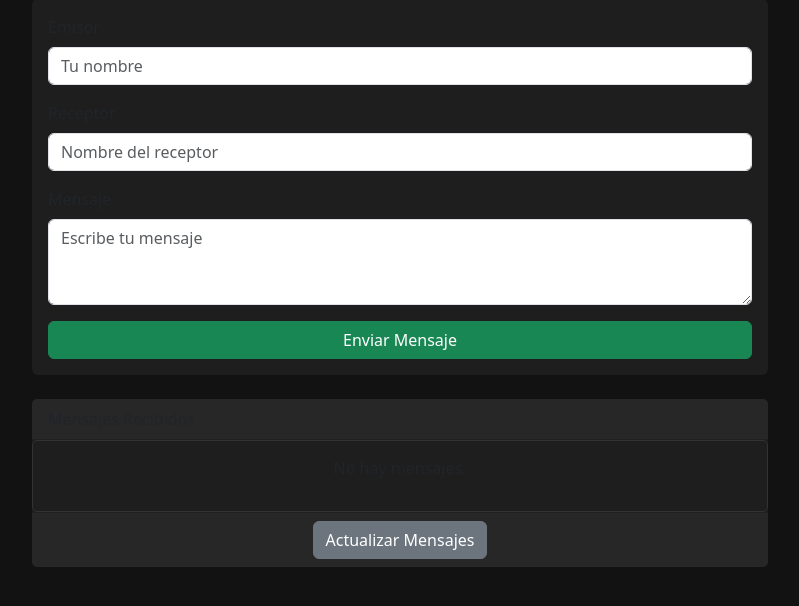
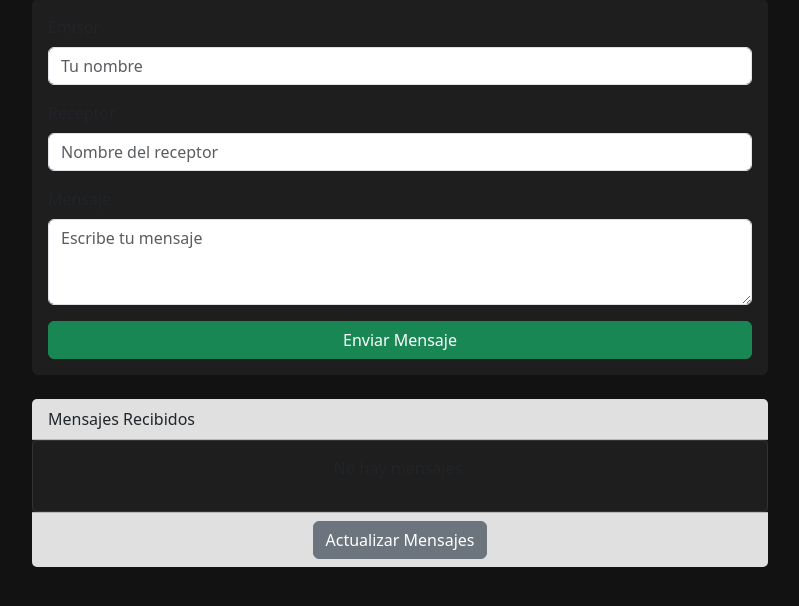
Before and after one commit to Aldo299/Mensajeria, a Flask app: page /app2 in a window 1280 px wide. Shown: the part 97-703 px from the top of the page, without its empty margins (240-1039 px from the left). Run offline with Flask 2, Linux system fonts and the light colour scheme; data that the repository does not hold is empty.

Commit message:
Mensaje de commit

```diff
--- a/templates/app2.html
+++ b/templates/app2.html
@@ -16,7 +16,7 @@
       border: none;
     }
     .card-header, .card-footer {
-      background-color: #272727;
+      background-color: #e0e0e0;
     }
     .chat-box {
       max-height: 400px;
```
